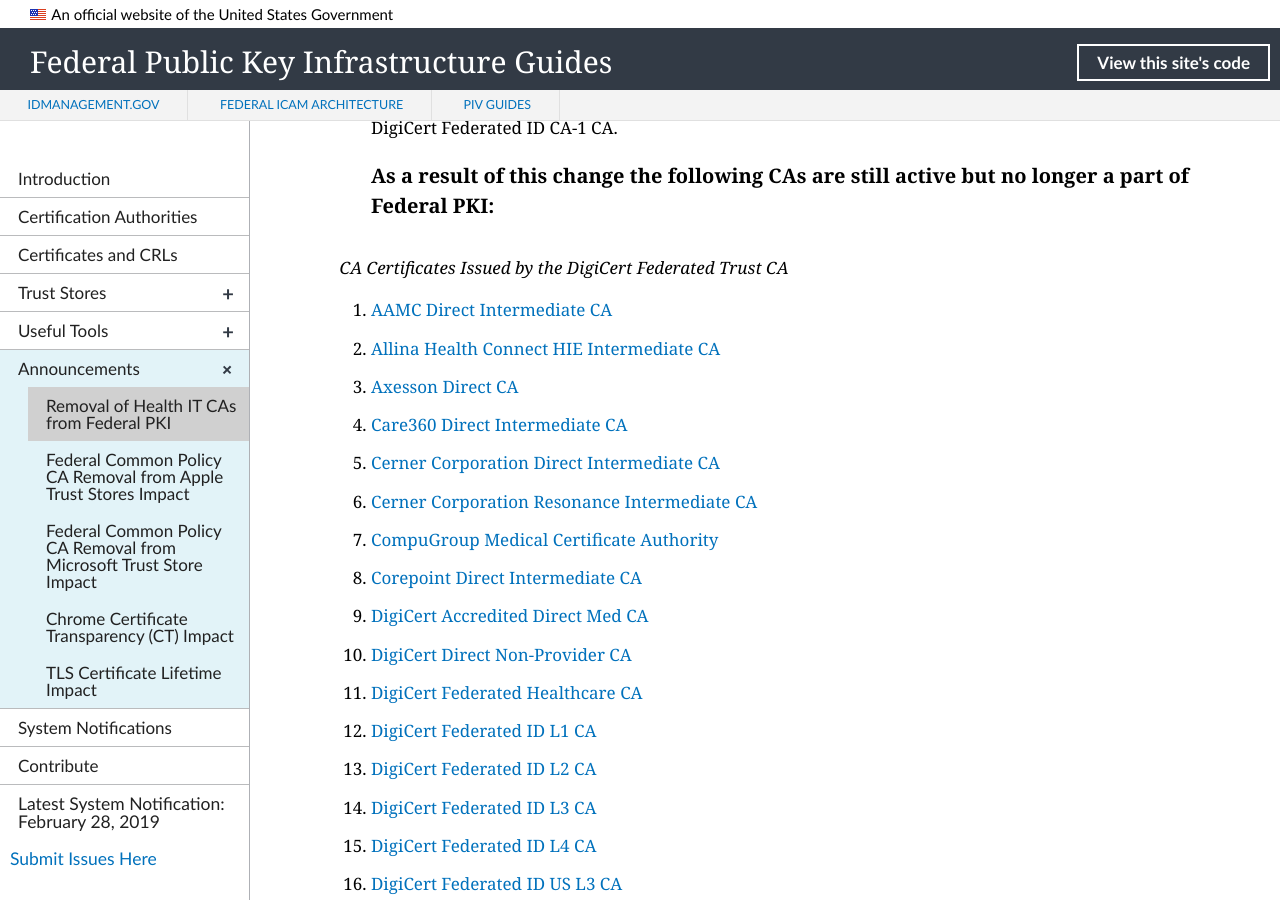
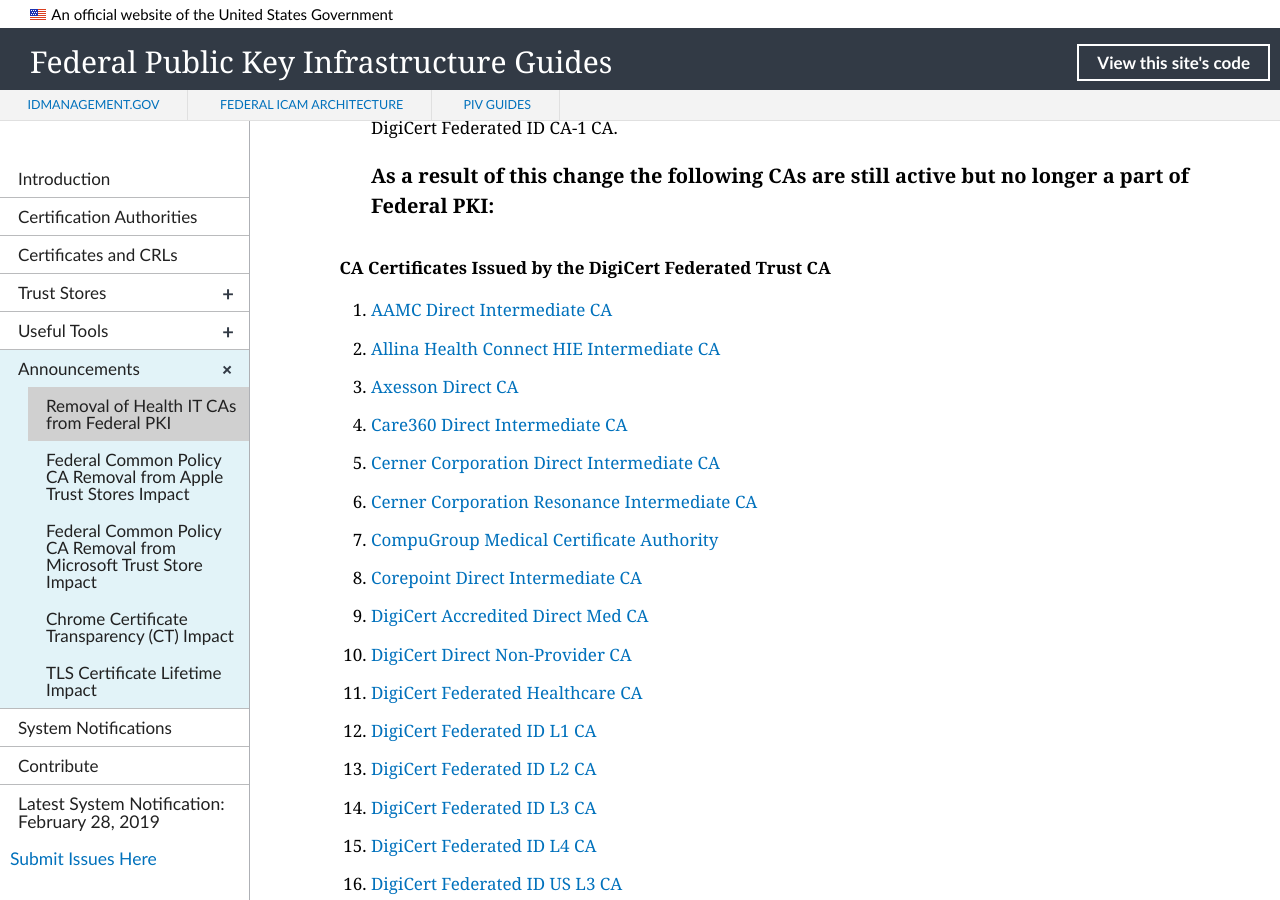
Before and after one commit to GSA/fpki-guides, a Jekyll site: the page built from _announcements/01_health_it_removal.md, in a window 1280 px wide and 900 px high, scrolled down 428 px. Built offline with Jekyll 4.4.1, drawn with Linux system fonts in a browser that asks for light colours; nearby versions of some CDN libraries; library files that are not in the unit come from our copies.

Commit message:
Update 01_health_it_removal.md

```diff
--- a/_announcements/01_health_it_removal.md
+++ b/_announcements/01_health_it_removal.md
@@ -16,7 +16,7 @@
 2. On March 4, 2019 the FPKI revoked the cross-certificate issued from the Federal Bridge CA 2016 to the DigiCert Federated ID CA-1 CA.
 ### As a result of this change the following CAs are still active but no longer a part of Federal PKI:
 
-_CA Certificates Issued by the DigiCert Federated Trust CA_
+**CA Certificates Issued by the DigiCert Federated Trust CA**
 1. [AAMC Direct Intermediate CA](#aamc-direct-intermediate-ca)
 1. [Allina Health Connect HIE Intermediate CA](#allina-health-connect-hie-intermediate-ca)
 1. [Axesson Direct CA](#axesson-direct-ca)
@@ -54,17 +54,17 @@
 
 **Note:** Download a PEM encoded copy of these CA certificates [here](../../docs/issuedByDigiCertFederatedTrustCA.pem){:target="_blank"}.
 
-<br><br>
+<br>
 
-_CA Certificates Issued by the DigiCert Federated Trust CA-1_
+**CA Certificates Issued by the DigiCert Federated Trust CA-1**
 1. [MIDIGATE CA](#midigate-ca)
 1. [Trinity Health Direct CA](#trinity-health-direct-ca)
 
 **Note:** Download a PEM encoded copy of these CA certificates [here](../../docs/issuedByDigiCertFederatedTrustCA-1.pem){:target="_blank"}.
 
-<br><br>
+<br>
 
-_CA Certificates Issued by the Orion Health Direct Secure Messaging CA_
+**CA Certificates Issued by the Orion Health Direct Secure Messaging CA**
 1. [Alaska eHealth Network CA](#alaska-ehealth-network-ca)
 1. [Cal INDEX CA](#cal-index-ca)
 1. [Catholic Health Initiatives CA](#catholic-health-initiatives-ca)
```
